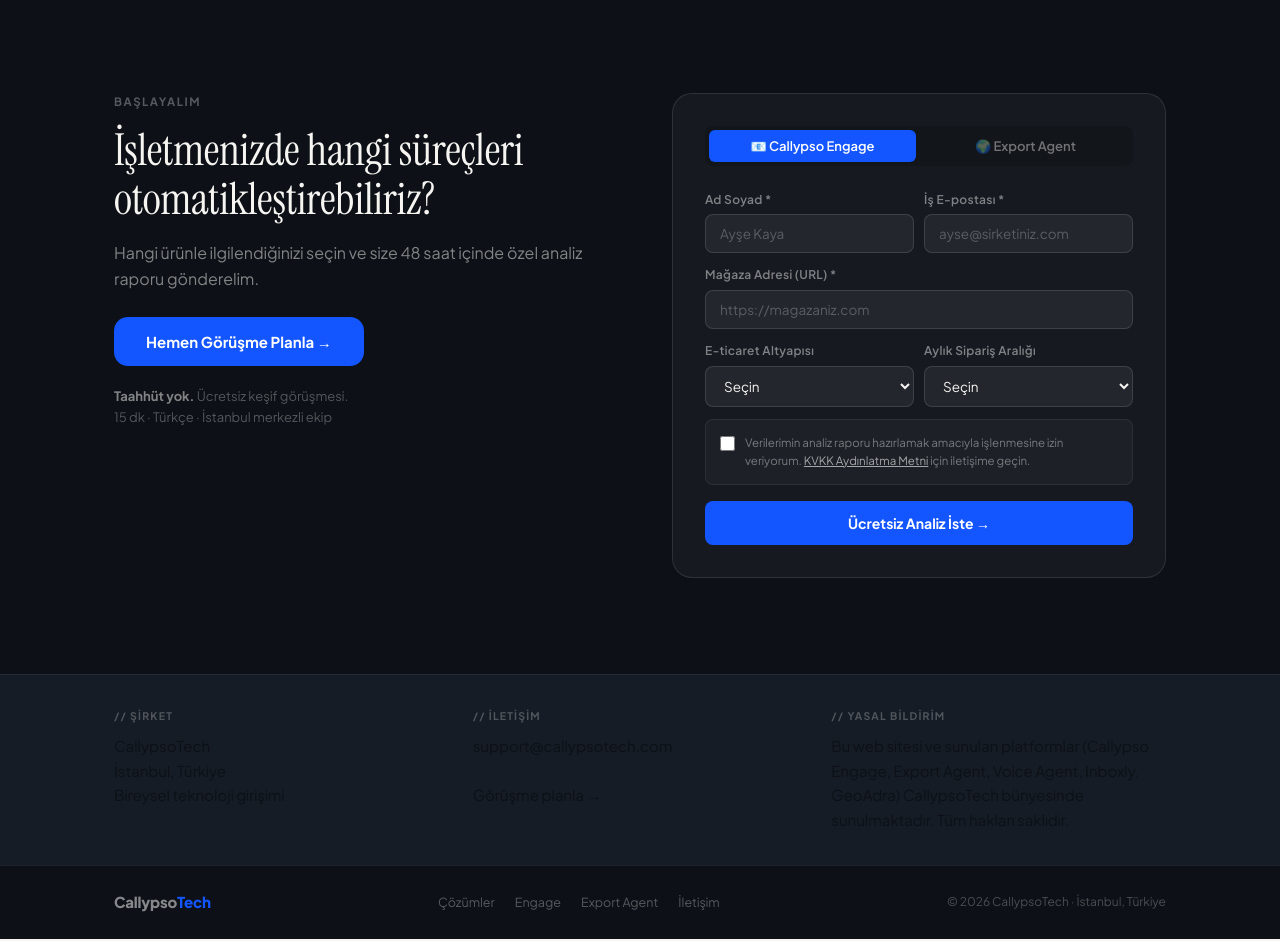
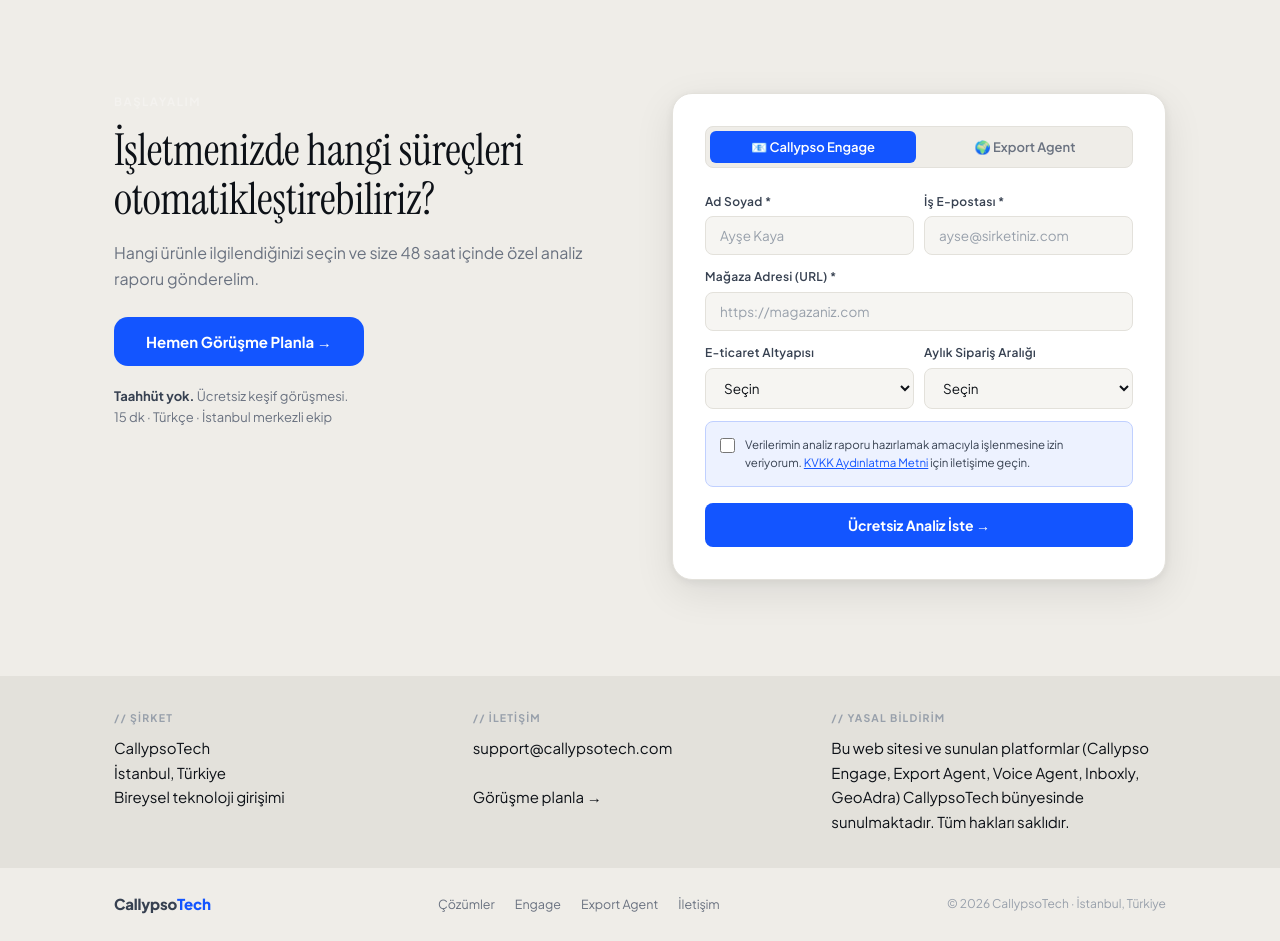
Before and after one commit to furkanalumert1-self/callypsotech_website, a plain HTML site: page index.html in a window 1280 px wide. Shown: the part 4200-5141 px from the top of the page. Drawn offline with Linux system fonts and the light colour scheme.

Commit message:
Convert CTA form, legal band and footer to light theme
Form card now uses white surface with light borders, inputs use cream
background, KVKK block uses blue-tinted light background. Footer and
legal band switch from dark to cream/bg2. Entire site is now consistent
light theme throughout.

Co-Authored-By: Claude Sonnet 4.6 <noreply@anthropic.com>
Claude-Session: https://claude.ai/code/session_014APr5RC3A19xp4HiqvwXP6

```diff
--- a/index.html
+++ b/index.html
@@ -349,20 +349,20 @@ h3.prod-name { font-family: var(--font-h); font-size: 28px; font-weight: 400; co
 .other-p { font-size: 12.5px; color: var(--muted); line-height: 1.55; }
 
 /* ── FINAL CTA + FORM ── */
-#cta { background: var(--dark); }
+#cta { background: var(--bg2); }
 .cta-layout { display: grid; grid-template-columns: 1fr 1fr; gap: 64px; align-items: start; }
 @media (max-width: 800px) { .cta-layout { grid-template-columns: 1fr; gap: 40px; } }
-#cta h2.sec-h { color: var(--inv); }
-#cta .sec-desc { color: rgba(246,245,242,.5); }
-.cta-left-note { font-size: 13px; color: rgba(246,245,242,.3); margin-top: 20px; line-height: 1.6; }
-.cta-left-note strong { color: rgba(246,245,242,.5); }
+#cta h2.sec-h { color: var(--dark); }
+#cta .sec-desc { color: var(--muted); }
+.cta-left-note { font-size: 13px; color: var(--muted); margin-top: 20px; line-height: 1.6; }
+.cta-left-note strong { color: var(--sub); }
 .btn-cta-main { background: var(--blue); color: #fff; font-size: 15px; font-weight: 700; padding: 15px 32px; border-radius: var(--r-lg); border: none; display: inline-flex; align-items: center; gap: 8px; transition: background .15s; margin-top: 24px; }
 .btn-cta-main:hover { background: var(--blue-d); }
 
 /* Form */
-.form-card { background: rgba(255,255,255,.04); border: 1px solid rgba(255,255,255,.1); border-radius: var(--r-xl); padding: 32px; }
-.form-tabs { display: flex; gap: 6px; margin-bottom: 24px; background: rgba(0,0,0,.2); border-radius: var(--r); padding: 4px; }
-.form-tab { flex: 1; padding: 8px 12px; border-radius: 6px; border: none; font-family: var(--font-b); font-size: 13px; font-weight: 600; cursor: pointer; transition: all .15s; background: transparent; color: rgba(255,255,255,.4); }
+.form-card { background: var(--surface); border: 1px solid var(--border); border-radius: var(--r-xl); padding: 32px; box-shadow: var(--sh-lg); }
+.form-tabs { display: flex; gap: 6px; margin-bottom: 24px; background: var(--bg2); border-radius: var(--r); padding: 4px; border: 1px solid var(--border); }
+.form-tab { flex: 1; padding: 8px 12px; border-radius: 6px; border: none; font-family: var(--font-b); font-size: 13px; font-weight: 600; cursor: pointer; transition: all .15s; background: transparent; color: var(--muted); }
 .form-tab.active.blue { background: var(--blue); color: #fff; }
 .form-tab.active.green { background: var(--export); color: #fff; }
 .form-fields { display: none; flex-direction: column; gap: 12px; }
@@ -370,17 +370,17 @@ h3.prod-name { font-family: var(--font-h); font-size: 28px; font-weight: 400; co
 .form-row { display: grid; grid-template-columns: 1fr 1fr; gap: 10px; }
 @media (max-width: 500px) { .form-row { grid-template-columns: 1fr; } }
 .form-group { display: flex; flex-direction: column; gap: 5px; }
-.form-group label { font-size: 12px; font-weight: 600; color: rgba(255,255,255,.45); letter-spacing: .3px; }
+.form-group label { font-size: 12px; font-weight: 600; color: var(--sub); letter-spacing: .3px; }
 .form-group input,
-.form-group select { background: rgba(255,255,255,.06); border: 1px solid rgba(255,255,255,.12); border-radius: var(--r); padding: 10px 14px; font-family: var(--font-b); font-size: 13.5px; color: #F6F5F2; outline: none; transition: border-color .15s; width: 100%; }
-.form-group input::placeholder { color: rgba(255,255,255,.25); }
+.form-group select { background: var(--bg); border: 1px solid var(--border); border-radius: var(--r); padding: 10px 14px; font-family: var(--font-b); font-size: 13.5px; color: var(--text); outline: none; transition: border-color .15s; width: 100%; }
+.form-group input::placeholder { color: var(--faint); }
 .form-group input:focus,
-.form-group select:focus { border-color: rgba(19,85,255,.6); }
-.form-group select option { background: #1a2030; color: #F6F5F2; }
-.form-kvkk { display: flex; gap: 10px; align-items: flex-start; padding: 14px; background: rgba(255,255,255,.03); border-radius: var(--r); border: 1px solid rgba(255,255,255,.07); }
+.form-group select:focus { border-color: var(--blue); }
+.form-group select option { background: #fff; color: var(--text); }
+.form-kvkk { display: flex; gap: 10px; align-items: flex-start; padding: 14px; background: var(--blue-s); border-radius: var(--r); border: 1px solid var(--blue-m); }
 .form-kvkk input[type="checkbox"] { margin-top: 2px; flex-shrink: 0; accent-color: var(--blue); width: 15px; height: 15px; cursor: pointer; }
-.form-kvkk label { font-size: 11.5px; color: rgba(255,255,255,.4); line-height: 1.55; cursor: pointer; }
-.form-kvkk label a { color: rgba(255,255,255,.6); text-decoration: underline; }
+.form-kvkk label { font-size: 11.5px; color: var(--sub); line-height: 1.55; cursor: pointer; }
+.form-kvkk label a { color: var(--blue); text-decoration: underline; }
 .form-submit-btn { width: 100%; padding: 13px; border-radius: var(--r); border: none; font-family: var(--font-b); font-size: 14px; font-weight: 700; color: #fff; cursor: pointer; transition: background .15s; margin-top: 4px; }
 .form-submit-btn.blue { background: var(--blue); }
 .form-submit-btn.blue:hover { background: var(--blue-d); }
@@ -388,28 +388,28 @@ h3.prod-name { font-family: var(--font-h); font-size: 28px; font-weight: 400; co
 .form-submit-btn.green:hover { background: #085A3C; }
 .form-success { display: none; text-align: center; padding: 32px 16px; }
 .form-success-icon { font-size: 36px; margin-bottom: 12px; }
-.form-success h4 { font-family: var(--font-h); font-size: 20px; color: #F6F5F2; margin-bottom: 8px; }
-.form-success p { font-size: 13px; color: rgba(255,255,255,.45); line-height: 1.6; }
-.cta-note { font-size: 13px; color: rgba(246,245,242,.3); margin-top: 20px; }
+.form-success h4 { font-family: var(--font-h); font-size: 20px; color: var(--dark); margin-bottom: 8px; }
+.form-success p { font-size: 13px; color: var(--muted); line-height: 1.6; }
+.cta-note { font-size: 13px; color: var(--muted); margin-top: 20px; }
 
 /* ── LEGAL BAND ── */
-.legal-band { background: var(--dark2); border-top: 1px solid rgba(255,255,255,.07); padding: 32px 0; }
+.legal-band { background: var(--bg3); border-top: 1px solid var(--border); padding: 32px 0; }
 .legal-inner { display: grid; grid-template-columns: 1fr 1fr 1fr; gap: 24px; }
 @media (max-width: 700px) { .legal-inner { grid-template-columns: 1fr; gap: 20px; } }
-.legal-col-title { font-size: 10.5px; font-weight: 700; letter-spacing: 1.2px; text-transform: uppercase; color: rgba(255,255,255,.25); margin-bottom: 10px; }
-.legal-col p { font-size: 12.5px; color: rgba(255,255,255,.4); line-height: 1.65; }
-.legal-col a { color: rgba(255,255,255,.5); transition: color .15s; }
-.legal-col a:hover { color: #fff; }
+.legal-col-title { font-size: 10.5px; font-weight: 700; letter-spacing: 1.2px; text-transform: uppercase; color: var(--faint); margin-bottom: 10px; }
+.legal-col p { font-size: 12.5px; color: var(--muted); line-height: 1.65; }
+.legal-col a { color: var(--sub); transition: color .15s; }
+.legal-col a:hover { color: var(--dark); }
 
 /* ── FOOTER ── */
-footer { background: var(--dark); border-top: 1px solid rgba(255,255,255,.07); padding: 24px 0; }
+footer { background: var(--bg2); border-top: 1px solid var(--border); padding: 24px 0; }
 .footer-inner { display: flex; align-items: center; justify-content: space-between; gap: 16px; flex-wrap: wrap; }
-.footer-logo { font-family: var(--font-b); font-size: 15px; font-weight: 800; color: rgba(255,255,255,.5); letter-spacing: -.2px; }
+.footer-logo { font-family: var(--font-b); font-size: 15px; font-weight: 800; color: var(--sub); letter-spacing: -.2px; }
 .footer-logo span { color: var(--blue); }
 .footer-links { display: flex; gap: 20px; }
-.footer-links a { font-size: 12.5px; color: rgba(255,255,255,.3); transition: color .15s; }
-.footer-links a:hover { color: rgba(255,255,255,.65); }
-.footer-copy { font-size: 12px; color: rgba(255,255,255,.25); }
+.footer-links a { font-size: 12.5px; color: var(--muted); transition: color .15s; }
+.footer-links a:hover { color: var(--dark); }
+.footer-copy { font-size: 12px; color: var(--faint); }
 
 /* ── DIVIDER LINE ── */
 .divider { height: 1px; background: var(--border); }
```
